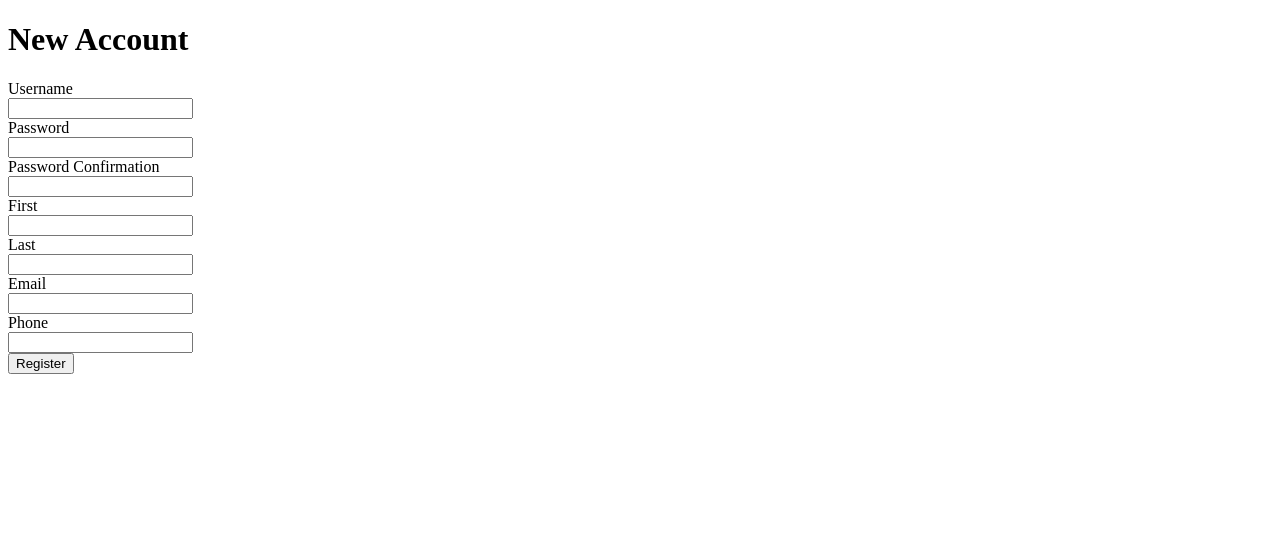
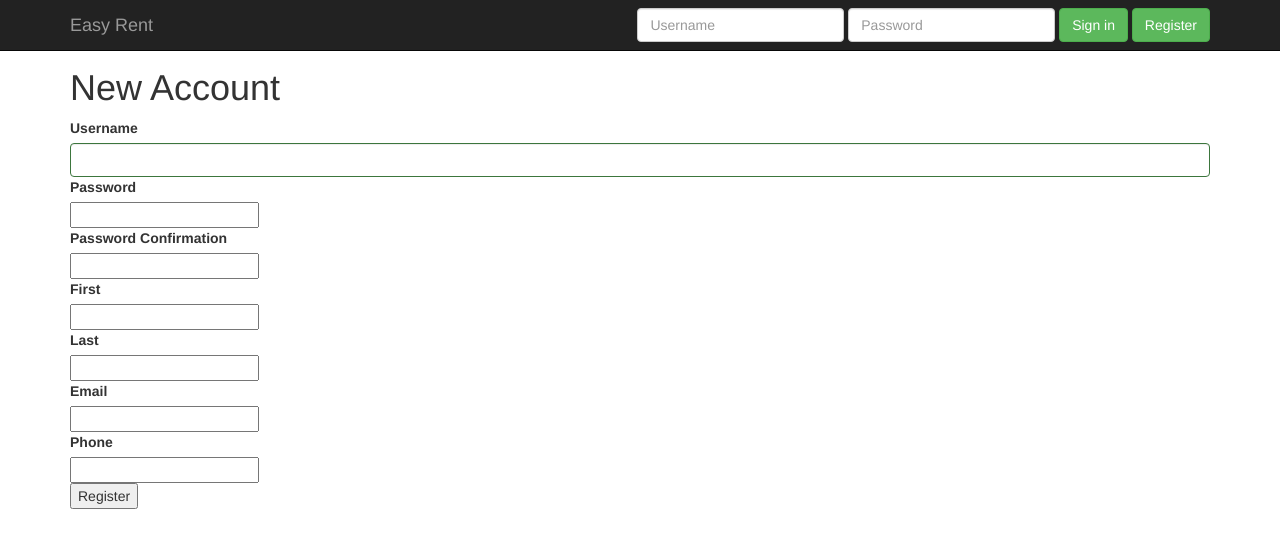
Before and after one commit to yuki1107/EasyRent, a CodeIgniter app: page /index.php/authorize/register in a window 1280 px wide. Shown: the top 548 px of the page. Run offline with CodeIgniter, Linux system fonts and the light colour scheme.

Commit message:
modified login system

```diff
--- a/application/controllers/authorize.php
+++ b/application/controllers/authorize.php
@@ -8,7 +8,7 @@ class Authorize extends CI_Controller {
     		$this->load->library('form_validation');
 			$this->load->model('user');
 			$this->load->model('user_model');
-			$this->load->helper('url');
+			$this->load->helper(array('form','url'));
 	    	session_start();
     }
 
@@ -19,11 +19,12 @@ class Authorize extends CI_Controller {
 
 
 	public function register(){
-		$this->form_validation->set_rules('username', 'Username', 'required');
-		$this->form_validation->set_rules('password', 'Password', 'required');
+		$this->form_validation->set_rules('username', 'Username', 'required|is_unique[users.username]');
+		$this->form_validation->set_rules('password', 'Password', 'required|min_length[6]|max_length[20]|matches[passconf]');
+		$this->form_validation->set_rules('passconf', 'Password Confirmation', 'required|min_length[6]|max_length[20]');
 		$this->form_validation->set_rules('first', 'First', "required");
 		$this->form_validation->set_rules('last', 'last', "required");
-		$this->form_validation->set_rules('email', 'Email', "required");
+		$this->form_validation->set_rules('email', 'Email', "required|is_unique[users.email]|valid_email");
 		$this->form_validation->set_rules('phone', 'Phone', NULL);
 
 
@@ -47,6 +48,36 @@ class Authorize extends CI_Controller {
 		}
 	}
 
+	public function login(){
+		$this->form_validation->set_rules('username', 'Username', 'required');
+		$this->form_validation->set_rules('password', 'Password', 'required');
+		if ($this->form_validation->run() == FALSE)
+		{
+			$this->load->view('home_page');
+		}
+		else
+		{
+
+			$username = $this->input->post('username');
+			$enterPwd = $this->input->post('password');
+
+			$user = $this->user_model->read($username);
+			if(count($user)==0){
+				$userPwd = "sdd";
+			}else{
+				$userPwd = $user->password;
+			}
+
+			if ($userPwd == $enterPwd){
+				echo '<script> alert("login in success!") </script>';
+			}
+			else{
+				echo '<script> alert("login fail!") </script>';
+				$this->load->view('home_page');
+			}
+		}
+	}
+
 }
 
 /* End of file welcome.php */
--- a/application/models/user_model.php
+++ b/application/models/user_model.php
@@ -11,5 +11,10 @@ class User_model extends CI_Model {
 		return $this->db->insert('users',$user);
 	}
 
+	function read($username){
+		return $this->db->get_where('users', array('username'=>$username))->row(0, 'User');
+		// row() for transfer first row into user object
+	}
+
 }
 ?>
--- /dev/null
+++ b/application/views/Template/header.php
@@ -0,0 +1,27 @@
+<div class="navbar navbar-inverse navbar-fixed-top" role="navigation">
+      <div class="container">
+        <div class="navbar-header">
+          <button type="button" class="navbar-toggle" data-toggle="collapse" data-target=".navbar-collapse">
+            <span class="sr-only">Toggle navigation</span>
+            <span class="icon-bar"></span>
+            <span class="icon-bar"></span>
+            <span class="icon-bar"></span>
+          </button>
+          <a class="navbar-brand" href="#">Easy Rent</a>
+        </div>
+        <div class="navbar-collapse collapse">
+            <?php
+		  	echo form_open('authorize/login', "class='navbar-form navbar-right' role='form'");
+			echo form_input('username',set_value('username'), "class=form-control placeholder='Username'", "required");
+			echo " "; // for space in between
+			echo form_password('password',set_value(),"class=form-control placeholder='Password'","required");
+			echo " ";
+			echo form_submit('submit', 'Sign in', "class = 'btn btn-success'");
+			echo " ";
+			echo anchor('authorize/registerPage', 'Register', array('class'=>'btn btn-success'));
+			echo form_close();
+
+		?>
+        </div><!--/.navbar-collapse -->
+      </div><!--container-->
+    </div><!--navbar-->
--- a/application/views/login_register_page.php
+++ b/application/views/login_register_page.php
@@ -3,21 +3,48 @@
 
 <html>
 	<head>
+<link href="<?= base_url()?>/bootstrap/css/bootstrap.min.css" rel="stylesheet">
 		<style>
 			input {
 				display: block;
 			}
+			.pass1{
+
+			}
 		</style>
+        <script src="http://code.jquery.com/jquery-latest.js"></script>
+		<script>
+			function checkPassword() {
+				var p1 = $("#pass1");
+				var p2 = $("#pass2");
+
+				if (p1.val() == p2.val()) {
+					p1.get(0).setCustomValidity("");  // All is well, clear error message
+					return true;
+				}
+				else	 {
+					p1.get(0).setCustomValidity("Passwords do not match =(");
+					return false;
+				}
+			}
+		</script>
 	</head>
+
 <body>
+<?=$this->load->view('Template/header') ?>
+<div class="container" style="margin-top:48px;>
+      <div class="row">
 	<h1>New Account</h1>
+
 <?php
-
-	echo form_open('authorize/register');
+echo form_open('authorize/register', "class='form-group has-success'");
 
 	echo form_label('Username');
 	echo form_error('username');
-	echo form_input('username',set_value('username'),"required");
+	//echo form_input('username',set_value('username'),"class='form-control'","required");
+	$data = array('name' => 'username', 'class'=>'form-control','required'=>'required');
+	echo form_input($data);
+		// set_value: for failture, it save the username you wrote on your screen
 
 	echo form_label('Password');
 	echo form_error('password');
@@ -25,7 +52,7 @@
 
 	echo form_label('Password Confirmation');
 	echo form_error('passconf');
-	echo form_password('passconf','',"id='pass2' required");
+	echo form_password('passconf','',"id='pass2' required oninput='checkPassword();'");
 
 	echo form_label('First');
 	echo form_error('first');
@@ -46,6 +73,8 @@
 	echo form_submit('submit', 'Register');
 	echo form_close();
 ?>
+</div><!--row-->
+</div><!--container-->
 </body>
 
 </html>
```
Also changed, not shown: application/views/Template/footer.php (added, +9 -0 lines), application/views/home_page.php (+4 -36 lines).
